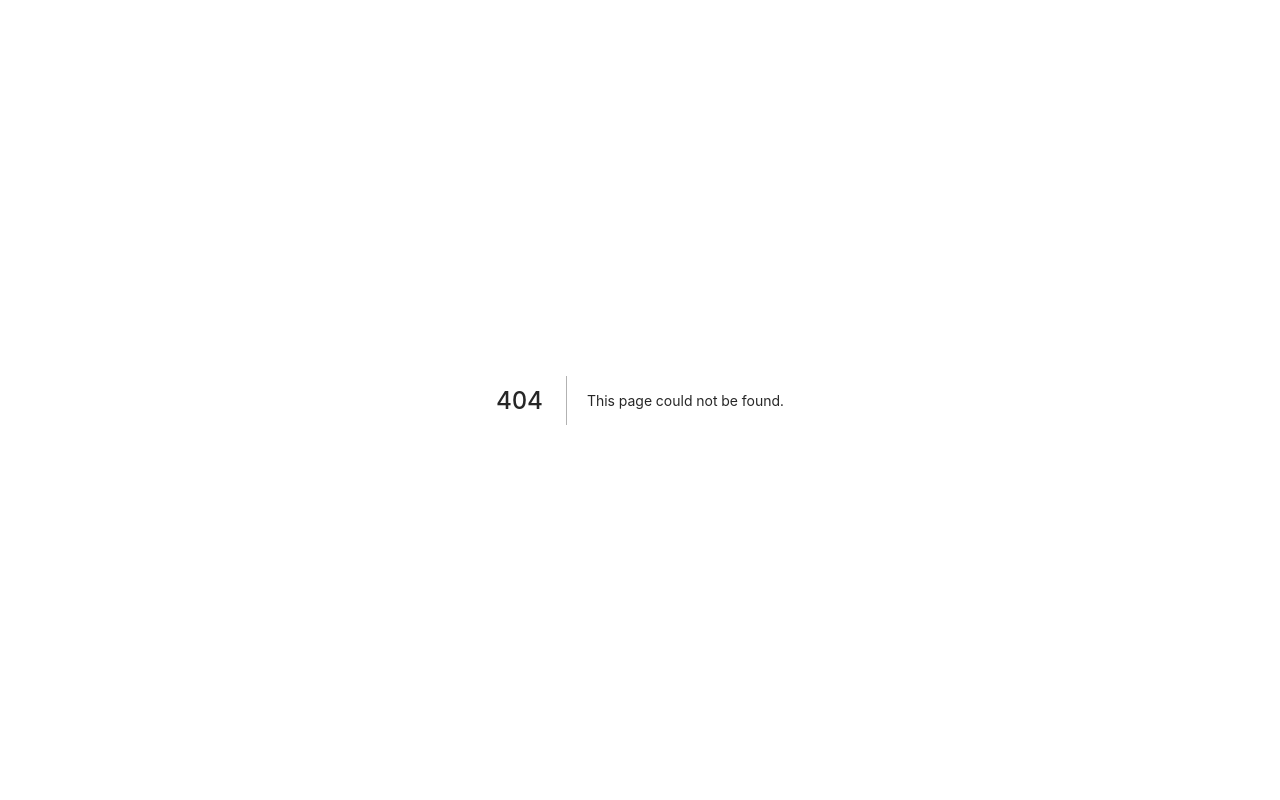
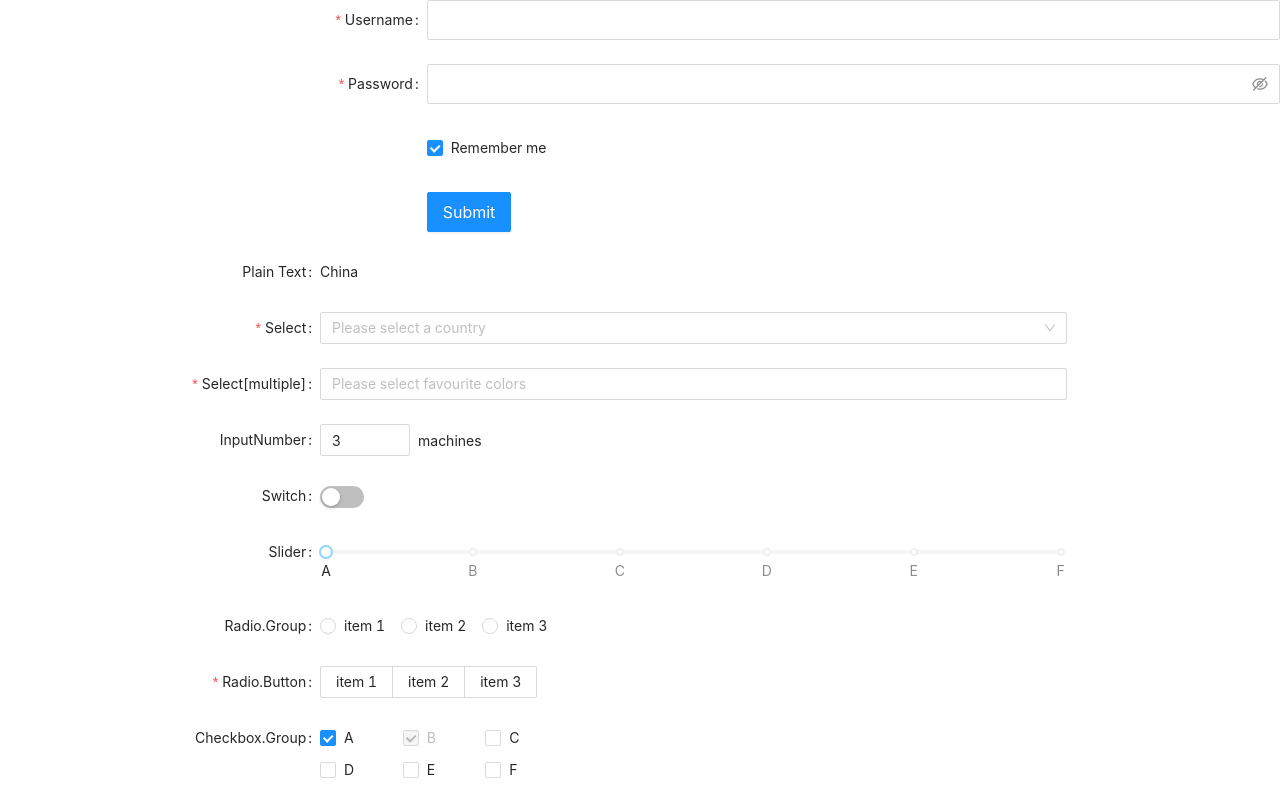
Before and after one commit to talhajubaer018/antdesign, a Next.js app: page /form in a window 1280 px wide. Before the commit this address had no page. Shown: the top 800 px of the page. Built offline with nearby package versions, Linux system fonts and the light colour scheme.

Commit message:
form added

```diff
--- /dev/null
+++ b/pages/form.js
@@ -0,0 +1,300 @@
+import React from 'react';
+import { InboxOutlined, UploadOutlined } from '@ant-design/icons';
+import { Button, Checkbox, Col, Form, Input, InputNumber, Radio, Rate, Row, Select, Slider, Switch, Upload } from 'antd';
+
+const FormAD = () => {
+  const { Option } = Select;
+
+  const onFinish = (values) => {
+    console.log('Success:', values);
+  };
+
+  const onFinishFailed = (errorInfo) => {
+    console.log('Failed:', errorInfo);
+  };
+  const formItemLayout = {
+    labelCol: {
+      span: 6,
+    },
+    wrapperCol: {
+      span: 14,
+    },
+  };
+
+  const normFile = (e) => {
+    console.log('Upload event:', e);
+
+    if (Array.isArray(e)) {
+      return e;
+    }
+
+    return e?.fileList;
+  };
+  return (
+    <div>
+      <Form
+        size='large'
+        name='basic'
+        labelCol={{
+          span: 8,
+        }}
+        wrapperCol={{
+          span: 16,
+        }}
+        initialValues={{
+          remember: true,
+        }}
+        onFinish={onFinish}
+        onFinishFailed={onFinishFailed}
+        autoComplete='off'
+      >
+        <Form.Item
+          label='Username'
+          name='username'
+          rules={[
+            {
+              required: true,
+              message: 'Please input your username!',
+            },
+          ]}
+        >
+          <Input />
+        </Form.Item>
+        <Form.Item
+          label='Password'
+          name='password'
+          rules={[
+            {
+              required: true,
+              message: 'Please input your password!',
+            },
+          ]}
+        >
+          <Input.Password />
+        </Form.Item>
+
+        <Form.Item
+          name='remember'
+          valuePropName='checked'
+          wrapperCol={{
+            offset: 8,
+            span: 16,
+          }}
+        >
+          <Checkbox>Remember me</Checkbox>
+        </Form.Item>
+
+        <Form.Item
+          wrapperCol={{
+            offset: 8,
+            span: 16,
+          }}
+        >
+          <Button type='primary' htmlType='submit'>
+            Submit
+          </Button>
+        </Form.Item>
+      </Form>
+      <Form
+        name='validate_other'
+        {...formItemLayout}
+        onFinish={onFinish}
+        initialValues={{
+          'input-number': 3,
+          'checkbox-group': ['A', 'B'],
+          rate: 3.5,
+        }}
+      >
+        <Form.Item label='Plain Text'>
+          <span className='ant-form-text'>China</span>
+        </Form.Item>
+        <Form.Item
+          name='select'
+          label='Select'
+          hasFeedback
+          rules={[
+            {
+              required: true,
+              message: 'Please select your country!',
+            },
+          ]}
+        >
+          <Select placeholder='Please select a country'>
+            <Option value='china'>China</Option>
+            <Option value='usa'>U.S.A</Option>
+          </Select>
+        </Form.Item>
+
+        <Form.Item
+          name='select-multiple'
+          label='Select[multiple]'
+          rules={[
+            {
+              required: true,
+              message: 'Please select your favourite colors!',
+              type: 'array',
+            },
+          ]}
+        >
+          <Select mode='multiple' placeholder='Please select favourite colors'>
+            <Option value='red'>Red</Option>
+            <Option value='green'>Green</Option>
+            <Option value='blue'>Blue</Option>
+          </Select>
+        </Form.Item>
+
+        <Form.Item label='InputNumber'>
+          <Form.Item name='input-number' noStyle>
+            <InputNumber min={1} max={10} />
+          </Form.Item>
+          <span className='ant-form-text'> machines</span>
+        </Form.Item>
+
+        <Form.Item name='switch' label='Switch' valuePropName='checked'>
+          <Switch />
+        </Form.Item>
+
+        <Form.Item name='slider' label='Slider'>
+          <Slider
+            marks={{
+              0: 'A',
+              20: 'B',
+              40: 'C',
+              60: 'D',
+              80: 'E',
+              100: 'F',
+            }}
+          />
+        </Form.Item>
+
+        <Form.Item name='radio-group' label='Radio.Group'>
+          <Radio.Group>
+            <Radio value='a'>item 1</Radio>
+            <Radio value='b'>item 2</Radio>
+            <Radio value='c'>item 3</Radio>
+          </Radio.Group>
+        </Form.Item>
+
+        <Form.Item
+          name='radio-button'
+          label='Radio.Button'
+          rules={[
+            {
+              required: true,
+              message: 'Please pick an item!',
+            },
+          ]}
+        >
+          <Radio.Group>
+            <Radio.Button value='a'>item 1</Radio.Button>
+            <Radio.Button value='b'>item 2</Radio.Button>
+            <Radio.Button value='c'>item 3</Radio.Button>
+          </Radio.Group>
+        </Form.Item>
+
+        <Form.Item name='checkbox-group' label='Checkbox.Group'>
+          <Checkbox.Group>
+            <Row>
+              <Col span={8}>
+                <Checkbox
+                  value='A'
+                  style={{
+                    lineHeight: '32px',
+                  }}
+                >
+                  A
+                </Checkbox>
+              </Col>
+              <Col span={8}>
+                <Checkbox
+                  value='B'
+                  style={{
+                    lineHeight: '32px',
+                  }}
+                  disabled
+                >
+                  B
+                </Checkbox>
+              </Col>
+              <Col span={8}>
+                <Checkbox
+                  value='C'
+                  style={{
+                    lineHeight: '32px',
+                  }}
+                >
+                  C
+                </Checkbox>
+              </Col>
+              <Col span={8}>
+                <Checkbox
+                  value='D'
+                  style={{
+                    lineHeight: '32px',
+                  }}
+                >
+                  D
+                </Checkbox>
+              </Col>
+              <Col span={8}>
+                <Checkbox
+                  value='E'
+                  style={{
+                    lineHeight: '32px',
+                  }}
+                >
+                  E
+                </Checkbox>
+              </Col>
+              <Col span={8}>
+                <Checkbox
+                  value='F'
+                  style={{
+                    lineHeight: '32px',
+                  }}
+                >
+                  F
+                </Checkbox>
+              </Col>
+            </Row>
+          </Checkbox.Group>
+        </Form.Item>
+
+        <Form.Item name='rate' label='Rate'>
+          <Rate />
+        </Form.Item>
+
+        <Form.Item name='upload' label='Upload' valuePropName='fileList' getValueFromEvent={normFile} extra='longgggggggggggggggggggggggggggggggggg'>
+          <Upload name='logo' action='/upload.do' listType='picture'>
+            <Button icon={<UploadOutlined />}>Click to upload</Button>
+          </Upload>
+        </Form.Item>
+
+        <Form.Item label='Dragger'>
+          <Form.Item name='dragger' valuePropName='fileList' getValueFromEvent={normFile} noStyle>
+            <Upload.Dragger name='files' action='/upload.do'>
+              <p className='ant-upload-drag-icon'>
+                <InboxOutlined />
+              </p>
+              <p className='ant-upload-text'>Click or drag file to this area to upload</p>
+              <p className='ant-upload-hint'>Support for a single or bulk upload.</p>
+            </Upload.Dragger>
+          </Form.Item>
+        </Form.Item>
+
+        <Form.Item
+          wrapperCol={{
+            span: 12,
+            offset: 6,
+          }}
+        >
+          <Button type='primary' htmlType='submit'>
+            Submit
+          </Button>
+        </Form.Item>
+      </Form>
+    </div>
+  );
+};
+
+export default FormAD;
```
